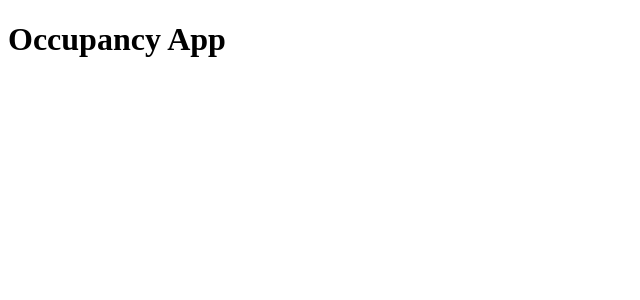
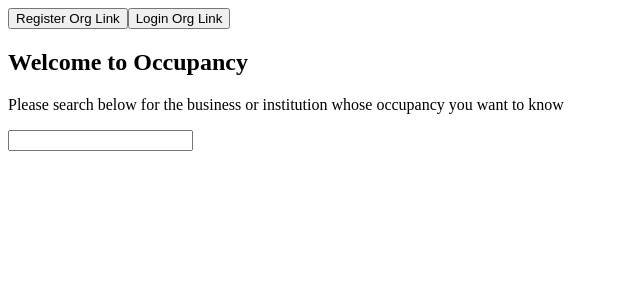
Before and after one commit to G07Watch/OccupancyApp, a React (Create React App) app in the folder frontend/: page / in a window 1280 px wide. Shown: the top 300 px of the page, without its empty margins (0-640 px from the left). Built offline with nearby package versions, Linux system fonts and the light colour scheme.

Commit message:
creates Main home page with dummy NavBar and Search field

```diff
--- a/frontend/src/components/app.jsx
+++ b/frontend/src/components/app.jsx
@@ -1,8 +1,9 @@
 import React from 'react';
+import Main from './main';
 
 
 export default () => (
   <React.Fragment>
-    <h1>Occupancy App</h1>
+    <Main/>
   </React.Fragment>
 );
--- /dev/null
+++ b/frontend/src/components/main.jsx
@@ -0,0 +1,20 @@
+import React from 'react';
+import NavBar from './navigation/navbar';
+
+export default () => {
+
+  return(
+  <div>
+
+      <NavBar />
+      <h2>Welcome to Occupancy</h2>
+      <p>
+        Please search below for the business
+        or institution whose occupancy you want to know
+      </p>
+
+      <input type="text" />
+
+  </div>)
+
+}
--- /dev/null
+++ b/frontend/src/components/navigation/navbar.jsx
@@ -0,0 +1,14 @@
+import React from 'react';
+
+export default ()=>{
+  return(
+    <React.Fragment>
+      <button className="Register-Org">
+        Register Org Link
+      </button>
+
+      <button className="Login-Org">
+        Login Org Link
+      </button>
+    </React.Fragment>)
+}
```
